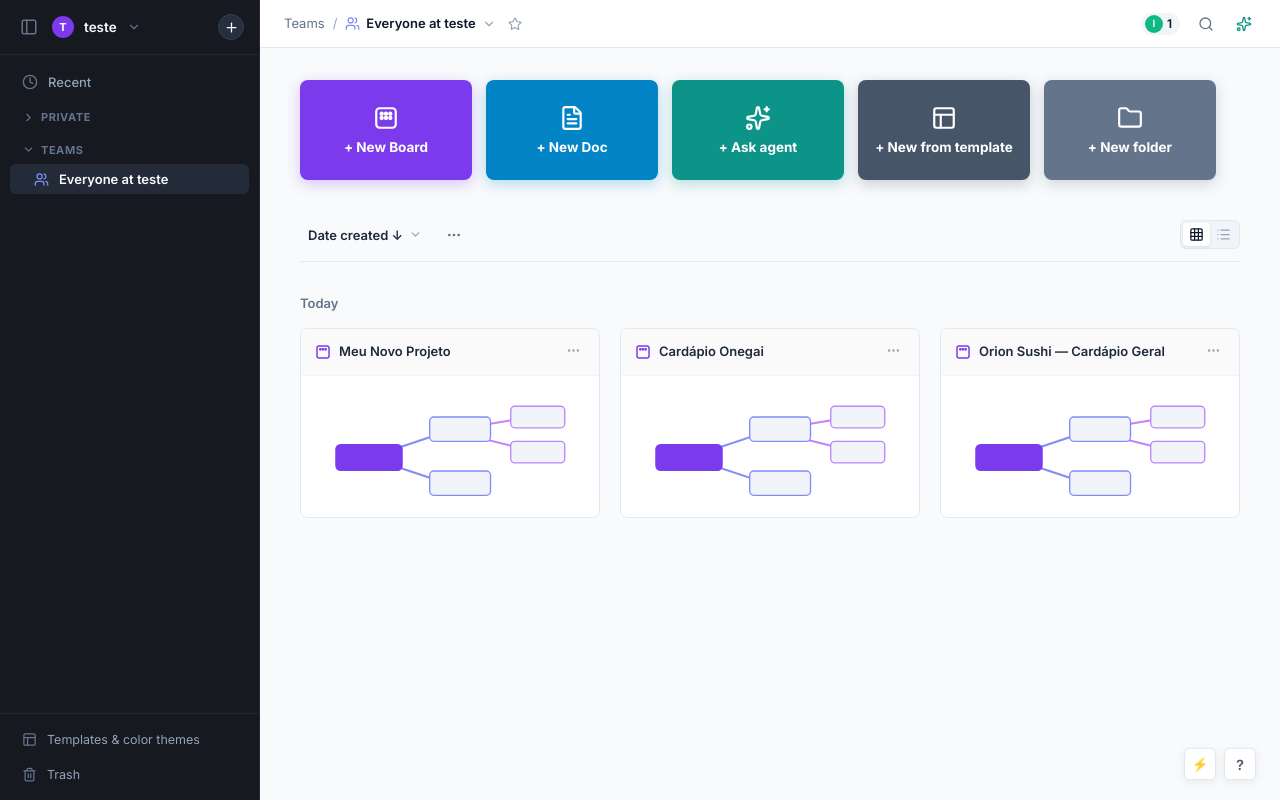
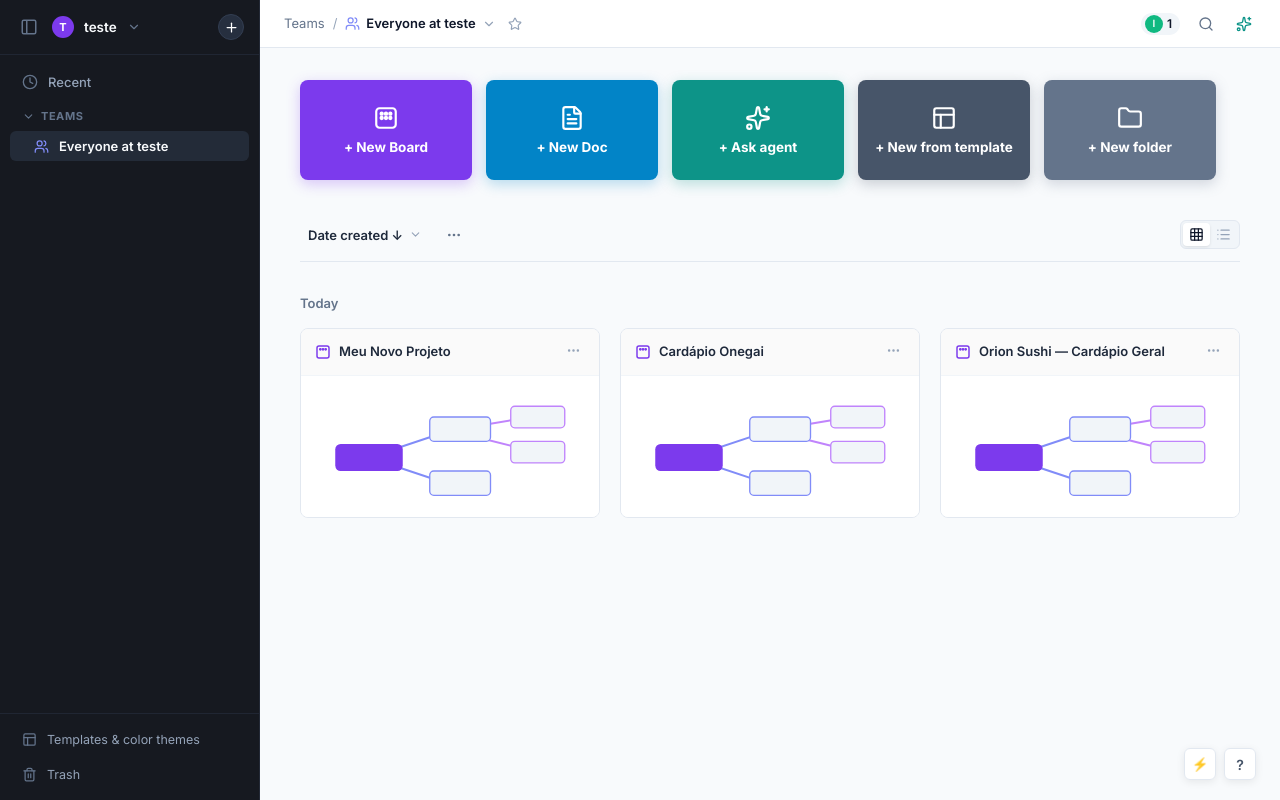
Before and after one commit to igorpedrosaramos-ai/whimflow, a React (Vite) app: page / in a window 1280 px wide. Built offline with nearby package versions, Linux system fonts and the light colour scheme.

Commit message:
feat(sidebar): remove PRIVATE section and make TEAMS collapsible with chevron toggle

```diff
--- a/src/components/DashboardView.tsx
+++ b/src/components/DashboardView.tsx
@@ -65,16 +65,14 @@ export const DashboardView: React.FC<DashboardViewProps> = ({
   const [editingBoardId, setEditingBoardId] = useState<string | null>(null);
   const [editTitle, setEditTitle] = useState('');
   const [isSidebarCollapsed, setIsSidebarCollapsed] = useState(false);
-  const [categoryFilter, setCategoryFilter] = useState<'all' | 'recent' | 'private'>('all');
+  const [categoryFilter, setCategoryFilter] = useState<'all' | 'recent'>('all');
+  const [isTeamsOpen, setIsTeamsOpen] = useState(true);
   const [sortOption, setSortOption] = useState<'created-desc' | 'created-asc' | 'alpha' | 'modified'>('created-desc');
   const [isSortMenuOpen, setIsSortMenuOpen] = useState(false);
 
   let displayBoards = boards.filter(b => {
     if (searchFilter.trim() && !b.title.toLowerCase().includes(searchFilter.toLowerCase())) {
       return false;
-    }
-    if (categoryFilter === 'private') {
-      return !!b.isPrivate;
     }
     return true;
   });
@@ -226,47 +224,50 @@ export const DashboardView: React.FC<DashboardViewProps> = ({
             <span>Recent</span>
           </button>
 
-          {/* PRIVATE */}
-          <div
-            onClick={() => setCategoryFilter(categoryFilter === 'private' ? 'all' : 'private')}
+          {/* TEAMS Header com botão toggle de recolher/abrir */}
+          <button
+            id="btn-dashboard-toggle-teams"
+            type="button"
+            onClick={() => setIsTeamsOpen(prev => !prev)}
             style={{
               display: 'flex',
               alignItems: 'center',
               gap: '6px',
-              padding: '10px 12px 4px 12px',
-              fontSize: '11px',
-              fontWeight: 700,
-              color: categoryFilter === 'private' ? '#818cf8' : '#64748b',
-              letterSpacing: '0.05em',
-              cursor: 'pointer',
-              borderRadius: '4px'
-            }}
-            title="Filtrar quadros privados"
-          >
-            <ChevronRight size={13} color={categoryFilter === 'private' ? '#818cf8' : '#64748b'} />
-            <span>PRIVATE</span>
-          </div>
-
-          {/* TEAMS */}
-          <div
-            style={{
-              display: 'flex',
-              alignItems: 'center',
-              gap: '6px',
-              padding: '10px 12px 4px 12px',
+              padding: '10px 12px 6px 12px',
               fontSize: '11px',
               fontWeight: 700,
               color: '#64748b',
               letterSpacing: '0.05em',
-              cursor: 'pointer'
+              cursor: 'pointer',
+              background: 'transparent',
+              border: 'none',
+              borderRadius: '4px',
+              textAlign: 'left',
+              width: '100%',
+              transition: 'color 0.15s ease, background 0.15s ease'
             }}
+            onMouseEnter={e => {
+              e.currentTarget.style.color = '#94a3b8';
+              e.currentTarget.style.background = 'rgba(255, 255, 255, 0.04)';
+            }}
+            onMouseLeave={e => {
+              e.currentTarget.style.color = '#64748b';
+              e.currentTarget.style.background = 'transparent';
+            }}
+            title={isTeamsOpen ? 'Recolher TEAMS' : 'Expandir TEAMS'}
           >
+            {isTeamsOpen ? (
               <ChevronDown size={13} color="#64748b" />
+            ) : (
+              <ChevronRight size={13} color="#64748b" />
+            )}
             <span>TEAMS</span>
-          </div>
+          </button>
 
-          {/* Everyone at workspace (ITEM ATIVO SELECIONADO) */}
+          {/* Everyone at workspace (ITEM ATIVO SELECIONADO - RECOLHÍVEL) */}
+          {isTeamsOpen && (
             <button
+              id="btn-sidebar-everyone"
               onClick={() => setCategoryFilter('all')}
               style={{
                 display: 'flex',
@@ -287,6 +288,7 @@ export const DashboardView: React.FC<DashboardViewProps> = ({
               <Users size={15} color={categoryFilter === 'all' ? '#818cf8' : '#64748b'} />
               <span>Everyone at {workspaceName}</span>
             </button>
+          )}
         </div>
 
         {/* Rodapé da Barra Lateral */}
--- a/src/components/Sidebar.tsx
+++ b/src/components/Sidebar.tsx
@@ -50,6 +50,7 @@ export const Sidebar: React.FC<SidebarProps> = ({
   const [editingBoardId, setEditingBoardId] = useState<string | null>(null);
   const [editingTitle, setEditingTitle] = useState('');
   const [activeMenuId, setActiveMenuId] = useState<string | null>(null);
+  const [isTeamsOpen, setIsTeamsOpen] = useState(true);
 
   if (!isOpen) return null;
 
@@ -190,8 +191,10 @@ export const Sidebar: React.FC<SidebarProps> = ({
           <span>Recent</span>
         </button>
 
-        {/* PRIVATE */}
-        <div
+        {/* TEAMS */}
+        <button
+          type="button"
+          onClick={() => setIsTeamsOpen(prev => !prev)}
           style={{
             display: 'flex',
             alignItems: 'center',
@@ -200,32 +203,31 @@ export const Sidebar: React.FC<SidebarProps> = ({
             fontSize: '11px',
             fontWeight: 700,
             color: '#64748b',
-            letterSpacing: '0.05em'
+            letterSpacing: '0.05em',
+            background: 'transparent',
+            border: 'none',
+            borderRadius: '4px',
+            cursor: 'pointer',
+            textAlign: 'left',
+            width: '100%',
+            transition: 'color 0.15s ease'
           }}
+          onMouseEnter={e => (e.currentTarget.style.color = '#94a3b8')}
+          onMouseLeave={e => (e.currentTarget.style.color = '#64748b')}
+          title={isTeamsOpen ? 'Recolher TEAMS' : 'Expandir TEAMS'}
         >
+          {isTeamsOpen ? (
+            <ChevronDown size={12} color="#64748b" />
+          ) : (
             <ChevronRight size={12} color="#64748b" />
-          <span>PRIVATE</span>
-        </div>
+          )}
+          <span>TEAMS</span>
+        </button>
 
-        {/* TEAMS */}
-        <div
-          style={{
-            display: 'flex',
-            alignItems: 'center',
-            gap: '6px',
-            padding: '8px 10px 4px 10px',
-            fontSize: '11px',
-            fontWeight: 700,
-            color: '#64748b',
-            letterSpacing: '0.05em'
-          }}
-        >
-          <ChevronDown size={12} color="#64748b" />
-          <span>TEAMS</span>
-        </div>
-
-        {/* Everyone at workspace */}
+        {/* Everyone at workspace (recolhível) */}
+        {isTeamsOpen && (
           <button
+            id="btn-editor-sidebar-everyone"
             onClick={onNavigateToDashboard}
             style={{
               display: 'flex',
@@ -246,6 +248,7 @@ export const Sidebar: React.FC<SidebarProps> = ({
             <Users size={14} color="#818cf8" />
             <span>Everyone at {workspaceName}</span>
           </button>
+        )}
 
         {/* Lista limpa de quadros (apenas se houver busca ou quadros existentes) */}
         {search.trim() && (
```
Lines whose indentation alone changed are shown as unchanged.
